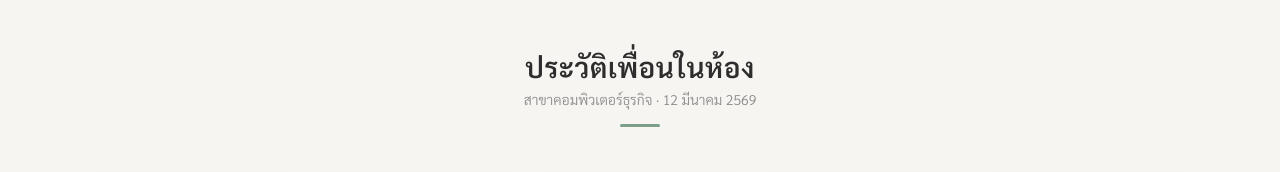
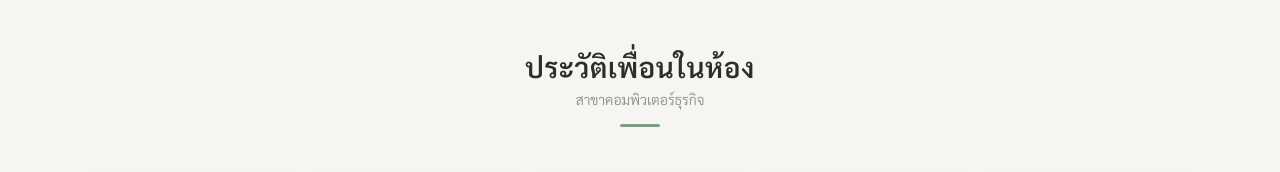
Before and after one commit to kungzaaaa/Personal_identity, a plain HTML site: page index.html in a window 1280 px wide. Shown: the top 172 px of the page. Drawn offline with Linux system fonts and the light colour scheme.

Commit message:
Add files via upload

```diff
--- a/index.html
+++ b/index.html
@@ -158,7 +158,7 @@
 
   <header>
     <h1>ประวัติเพื่อนในห้อง</h1>
-    <p class="subtitle">สาขาคอมพิวเตอร์ธุรกิจ · 12 มีนาคม 2569</p>
+    <p class="subtitle">สาขาคอมพิวเตอร์ธุรกิจ</p>
     <div class="divider"></div>
   </header>
 
```
